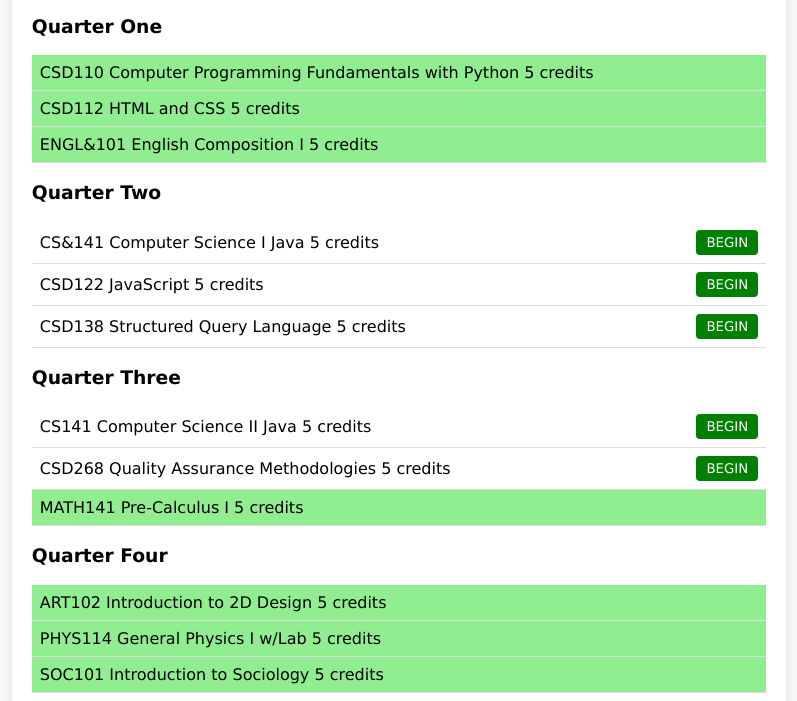
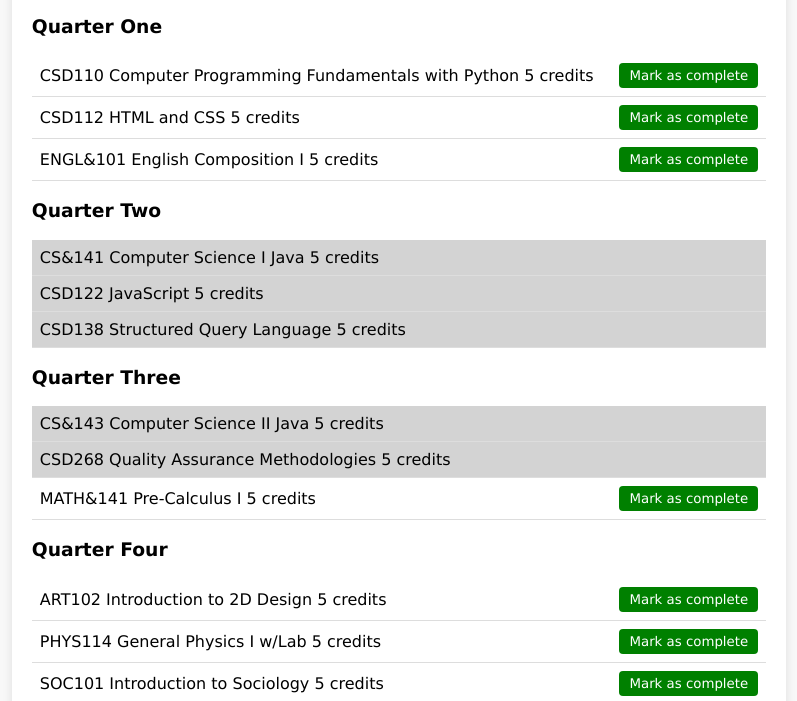
Before and after one commit to lwt-csd425-group/ClassScheduler, a plain HTML site: page index.html in a window 1280 px wide. Shown: the part 99-800 px from the top of the page, without its empty margins (241-1038 px from the left). Drawn offline with Linux system fonts and the light colour scheme.

Commit message:
add complete button logic; conform project to guidelines provided by Prof. Guerra Hahn

```diff
--- a/main.css
+++ b/main.css
@@ -41,7 +41,11 @@ h2 {
     background-color: #90ee90;
 }
 
-.begin-button {
+.highlight-skyblue {
+    background-color: skyblue;
+}
+
+.complete-button {
     padding: 5px 10px;
     background-color: green;
     color: white;
--- a/script/functionalities.js
+++ b/script/functionalities.js
@@ -1,10 +1,40 @@
+function initializeCSDAASTCourses() {
+	var csd110 = createCourse("CSD110", "Computer Programming Fundamentals with Python");
+	var csd112 = createCourse("CSD112", "HTML and CSS");
+	var engl101 = createCourse("ENGL&101", "English Composition I");
+
+	var cs141 = createCourse("CS&141", "Computer Science I Java", [csd110]);
+	var csd122 = createCourse("CSD122", "JavaScript", [csd110, csd112]);
+	var csd138 = createCourse("CSD138", "Structured Query Language", [csd110]);
+
+	var cs143 = createCourse("CS&143", "Computer Science II Java", [cs141]);
+	var csd268 = createCourse("CSD268", "Quality Assurance Methodologies", [cs141]);
+	var math141 = createCourse("MATH&141", "Pre-Calculus I");
+
+	var art102 = createCourse("ART102", "Introduction to 2D Design");
+	var phys114 = createCourse("PHYS114", "General Physics I w/Lab");
+	var soc101 = createCourse("SOC101", "Introduction to Sociology");
+
+	var csd230 = createCourse("CSD230", "Programming For Mobile Devices", [cs143]);
+	var csd275 = createCourse("CSD275", "PHP Scripting", [csd110, csd112]);
+	var csd233 = createCourse("CSD233", "C++ Programming", [cs143]);
+
+	var csd228 = createCourse("CSD228", "Programming with C#", [cs141]);
+	var csd298 = createCourse("CSD298", "Technical Interview/Job Search", [cs143]);
+	var dsgn290 = createCourse("DSGN290", "Portfolio/Job Search", [art102]);
+	var csd297 = createCourse("CSD297", "IT Project", [csd112, csd122, csd138, cs141, csd228, csd268]);
+}
+
+courseElementMap = {};
+
 function renderCourses() {
 	const quarters = {
 		"Quarter One": ["CSD110", "CSD112", "ENGL&101"],
 		"Quarter Two": ["CS&141", "CSD122", "CSD138"],
-		"Quarter Three": ["CS141", "CSD268", "MATH141"],
+		"Quarter Three": ["CS&143", "CSD268", "MATH&141"],
 		"Quarter Four": ["ART102", "PHYS114", "SOC101"],
 		"Quarter Five": ["CSD230", "CSD275", "CSD233"],
+		"Quarter Six": ["CSD228", "CSD298", "DSGN290", "CSD297"]
 	};
 
 	const container = document.getElementById("course-container");
@@ -13,12 +43,13 @@ function renderCourses() {
 		const quarterDiv = document.createElement("div");
 		quarterDiv.classList.add("quarter");
 
+		// set quarterTitle
 		const quarterTitle = document.createElement("h3");
 		quarterTitle.textContent = quarter;
 		quarterDiv.appendChild(quarterTitle);
 
 		courseIds.forEach((id) => {
-			const course = getCourse(id);
+			const course = courses[id];
 			if (course) {
 				const courseElement = document.createElement("div");
 				courseElement.classList.add("course-item");
@@ -28,40 +59,57 @@ function renderCourses() {
 				courseText.textContent = `${course.id} ${course.name} 5 credits`;
 				courseElement.appendChild(courseText);
 
-				if (course.prereqs && course.prereqs.length > 0) {
-					// Create "BEGIN" button for courses with prerequisites
-					const beginButton = document.createElement("button");
-					beginButton.textContent = "BEGIN";
-					beginButton.classList.add("begin-button");
-					beginButton.onclick = () =>
-						highlightPrereqs(course.prereqs);
-					courseElement.appendChild(beginButton);
-				} else {
-					// Highlight courses with no prerequisites in green
-					courseElement.classList.add("highlight-green");
+				const completeButton = document.createElement("button");
+				completeButton.textContent = "Mark as complete";
+				completeButton.classList.add("complete-button");
+				completeButton.onclick = () => {
+					completeCourse(course);
 				}
+				completeButton.style.display = "none";
+				courseElement.appendChild(completeButton);
 
+
+				courseElementMap[id] = courseElement;
 				quarterDiv.appendChild(courseElement);
 			}
 		});
 
 		container.appendChild(quarterDiv);
+		refreshAllCourses();
 	}
 }
 
-function highlightPrereqs(prereqs) {
-	document.querySelectorAll(".course-item").forEach((course) => {
-		const courseId = course.dataset.courseId;
+function refreshAllCourses() {
+	for (const [courseId, courseElement] of Object.entries(courseElementMap)) {
+		var course = courses[courseId];
 
-		if (prereqs.some((prereq) => prereq.id === courseId)) {
-			course.classList.add("highlight-grey");
+		var completeButton = courseElement.querySelector(".complete-button");
 
-			// Remove highlight after 3 seconds
-			setTimeout(() => {
-				course.classList.remove("highlight-grey");
-			}, 3000);
+		if (course.completed) {
+			courseElement.classList.remove("highlight-grey");
+			courseElement.classList.add("highlight-green");
+			completeButton.style.display = "none";
 		}
-	});
+		else if (!course.canTake) {
+			courseElement.classList.remove("highlight-green");
+			courseElement.classList.add("highlight-grey");
+			completeButton.style.display = "none";
+			// gray out courses with prereqs
+		} else  {
+			courseElement.classList.remove("highlight-green");
+			courseElement.classList.remove("highlight-grey");
+
+			// add a complete button for classes that can be taken
+
+			completeButton.style.display = "initial";
+		}
+	}
+}
+
+function completeCourse(completedCourse) {
+	completedCourse.completed = true;
+
+	refreshAllCourses();
 }
 
 document.addEventListener("DOMContentLoaded", () => {
--- a/script/main.js
+++ b/script/main.js
@@ -13,35 +13,10 @@ class Course {
 
 var courses = {};
 
-function createCourse(id, name, prereqIds = []) {
-    const prereqs = prereqIds.map(prereqId => courses[prereqId]).filter(Boolean);
+function createCourse(id, name, prereqs) {
     return (courses[id] = new Course(id, name, prereqs));
 }
 
-function getCourse(id) {
+/*function getCourse(id) {
     return courses[id] || null;
-}
-
-function initializeCSDAASTCourses() {
-    createCourse("CSD110", "Computer Programming Fundamentals with Python");
-    createCourse("CSD112", "HTML and CSS");
-    createCourse("ENGL&101", "English Composition I");
-
-    createCourse("CS&141", "Computer Science I Java", ["CSD110"]);
-    createCourse("CSD122", "JavaScript", ["CSD110", "CSD112"]);
-    createCourse("CSD138", "Structured Query Language", ["CSD110"]);
-
-    createCourse("CS141", "Computer Science II Java", ["CS&141"]);
-    createCourse("CSD268", "Quality Assurance Methodologies", ["CS&141"]);
-    createCourse("MATH141", "Pre-Calculus I");
-
-    createCourse("ART102", "Introduction to 2D Design");
-    createCourse("PHYS114", "General Physics I w/Lab");
-    createCourse("SOC101", "Introduction to Sociology");
-
-    createCourse("CSD230", "Programming For Mobile Devices", ["CS141"]);
-    createCourse("CSD275", "PHP Scripting", ["CSD110", "CSD112"]);
-    createCourse("CSD233", "C++ Programming", ["CS141"]);
-}
-
-initializeCSDAASTCourses();
+}*/
```
